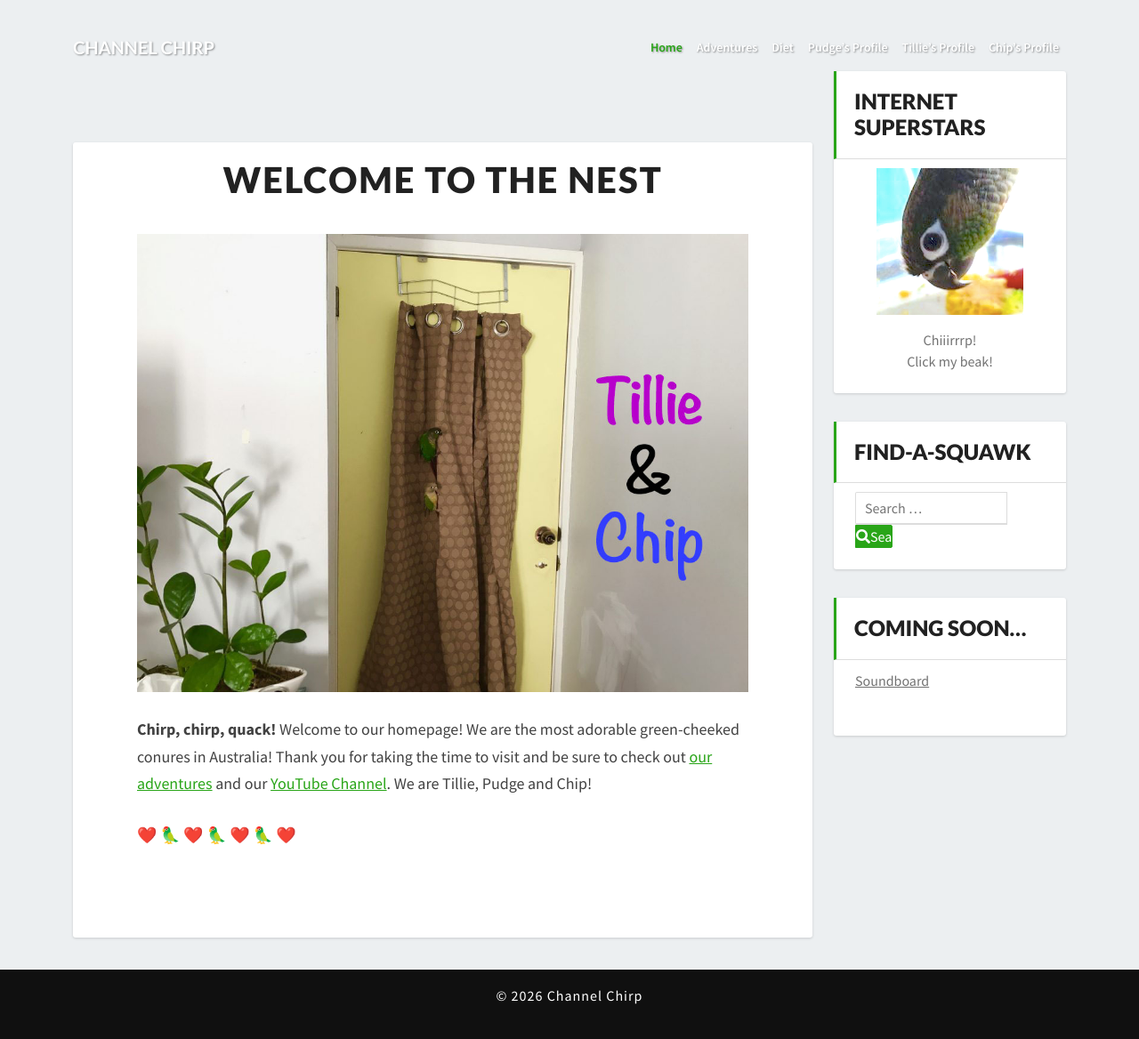
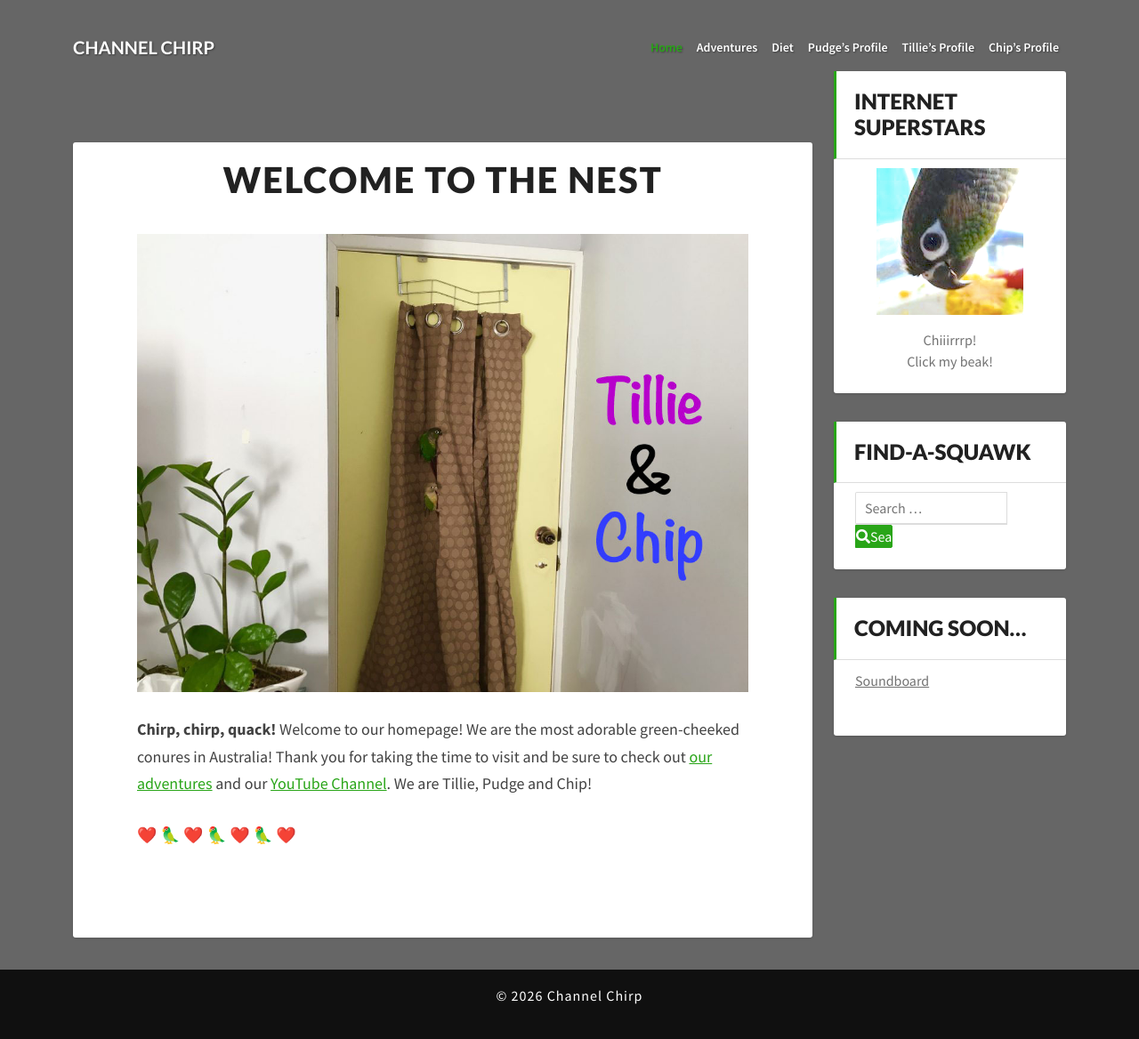
Before and after one commit to ChannelChirp/website, a Jekyll site: the page built from index.md, in a window 1280 px wide and 1173 px high. Shown: the top 1168 px of the window at 89% size. Built offline with Jekyll 4.4.1, drawn with Linux system fonts in a browser that asks for light colours.

Commit message:
Update lighthouse.css

```diff
--- a/css/lighthouse.css
+++ b/css/lighthouse.css
@@ -5,7 +5,7 @@
 
 /* ----- 1. Global Typography & Background ----- */
 body {
-  background: #eceff1;
+  background: #666;
   font-family: 'Source Sans Pro', 'Helvetica Neue', Arial, sans-serif;
   color: #424242;
   font-size: 18px;
```
